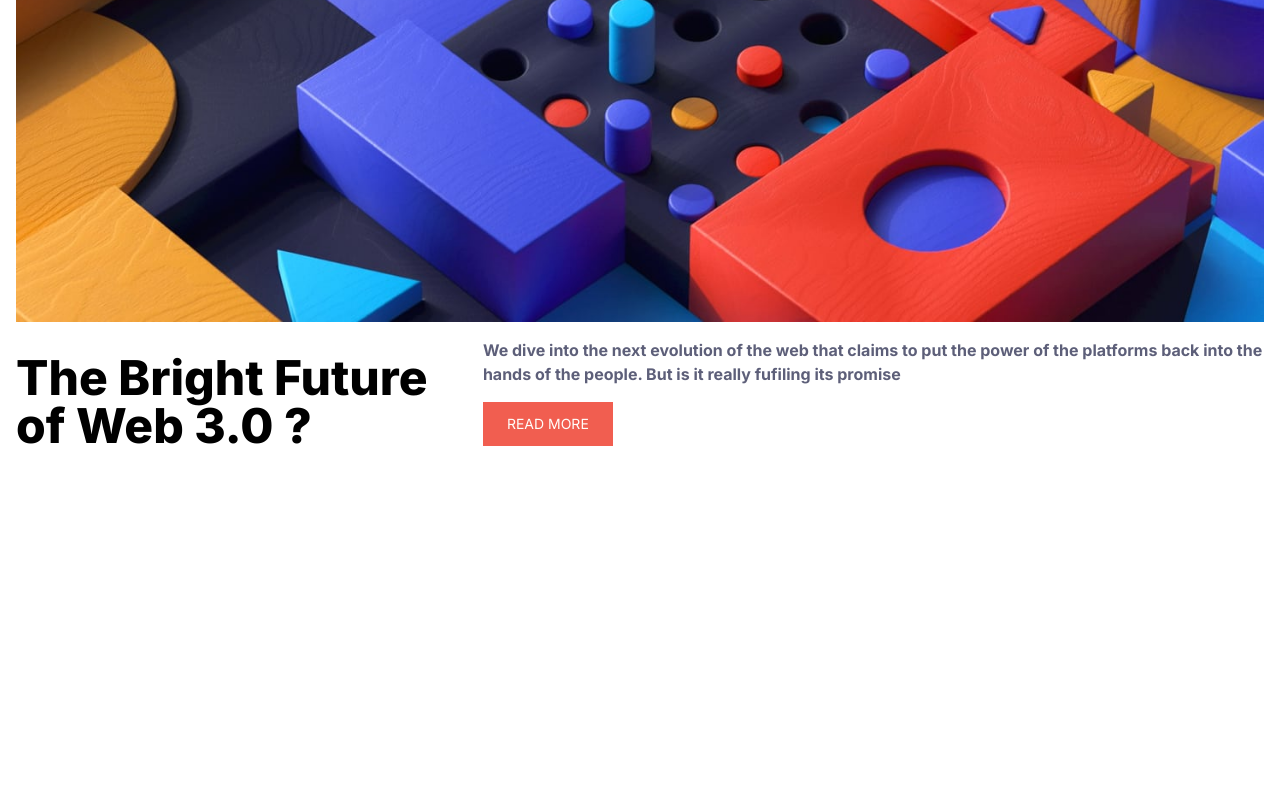
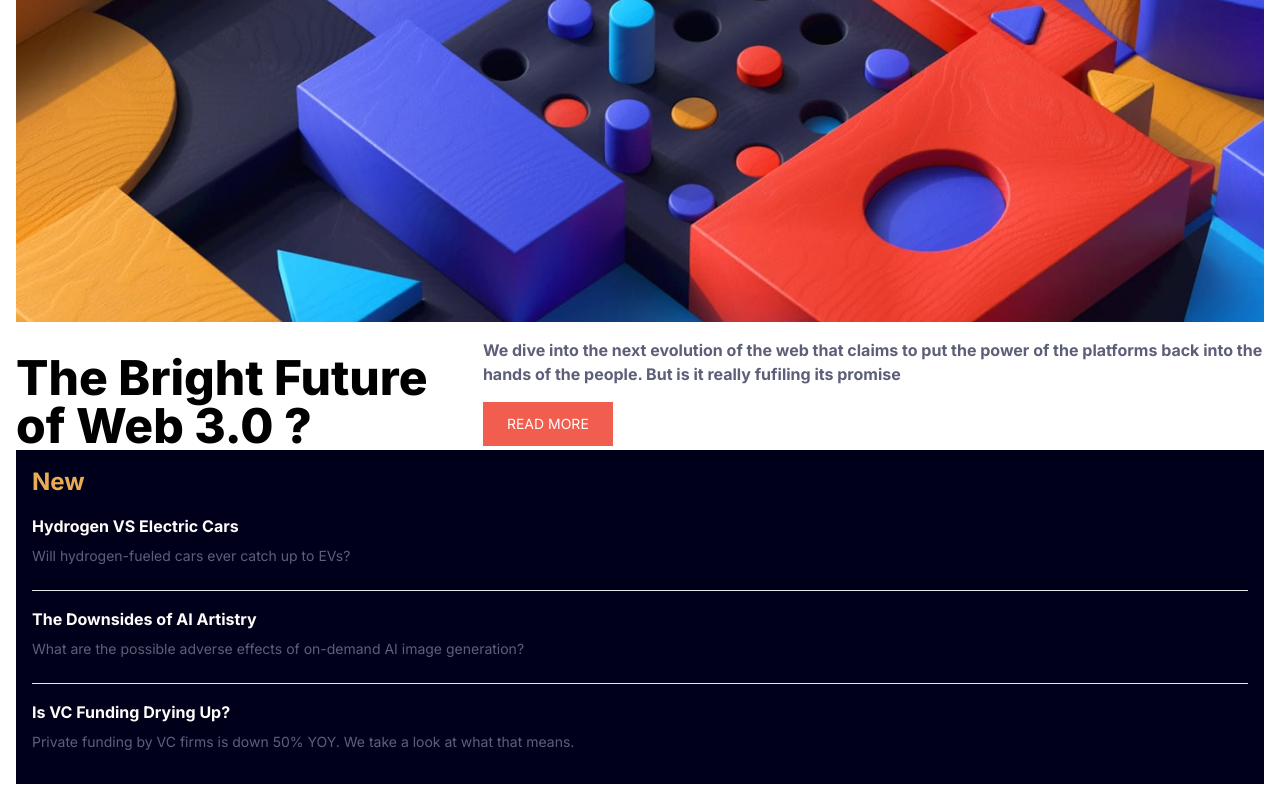
Before and after one commit to mosesfawole/news-homepage, a React (Vite) app in the folder news-homepage/: page / in a window 1280 px wide. Shown: the part 335-1135 px from the top of the page. Before the commit the page ends 801 px from the top, so only its background shows below. Built offline with nearby package versions, Linux system fonts and the light colour scheme.

Commit message:
complete sidcard

```diff
--- a/news-homepage/src/components/Hero.jsx
+++ b/news-homepage/src/components/Hero.jsx
@@ -2,6 +2,7 @@ import React from "react";
 import HeroTexts from "../lib/hero";
 import DesktopBg from "../images/image-web-3-desktop.jpg";
 import MobileBg from "../images/image-web-3-mobile.jpg";
+import SideCard from "./SideCard";
 
 const Hero = () => {
   return (
@@ -32,6 +33,7 @@ const Hero = () => {
             </button>
           </div>
         </div>
+        <SideCard />
       </div>
     </div>
   );
--- a/news-homepage/src/components/SideCard.jsx
+++ b/news-homepage/src/components/SideCard.jsx
@@ -1,7 +1,26 @@
 import React from "react";
-
+import sideCardTexts from "../lib/sideCard";
 const SideCard = () => {
-  return <div>SideCard</div>;
+  return (
+    <div>
+      <div className="box bg-sideCard p-4 ">
+        <div className="title">
+          <h1 className=" text-title text-2xl font-bold">New</h1>
+        </div>
+        <ul className="">
+          {sideCardTexts.map((item, index) => (
+            <div className="mt-4 flex flex-col gap-2  ">
+              <li key={index} className="text-btnText text-base font-bold">
+                {item.title}
+              </li>
+              <p className="text-header-text text-sm mb-4">{item.text}</p>
+              {item.line ? <hr /> : ""}
+            </div>
+          ))}
+        </ul>
+      </div>
+    </div>
+  );
 };
 
 export default SideCard;
--- a/news-homepage/src/lib/sideCard.js
+++ b/news-homepage/src/lib/sideCard.js
@@ -2,14 +2,17 @@ const sideCardTexts = [
   {
     title: "Hydrogen VS Electric Cars",
     text: "Will hydrogen-fueled cars ever catch up to EVs?",
+    line: true,
   },
   {
     title: "The Downsides of AI Artistry",
     text: "What are the possible adverse effects of on-demand AI image generation?",
+    line: true,
   },
   {
     title: "Is VC Funding Drying Up?",
     text: "Private funding by VC firms is down 50% YOY. We take a look at what that means.",
+    line: false,
   },
 ];
 
--- a/news-homepage/tailwind.config.cjs
+++ b/news-homepage/tailwind.config.cjs
@@ -7,6 +7,8 @@ module.exports = {
         "header-text": "#5d5f79",
         btn: "hsl(5, 85%, 63%)",
         btnText: "hsl(36, 100%, 99%)",
+        title: "hsl(35, 77%, 62%)",
+        sideCard: "hsl(240, 100%, 5%)",
       },
     },
     fontFamily: {
```
